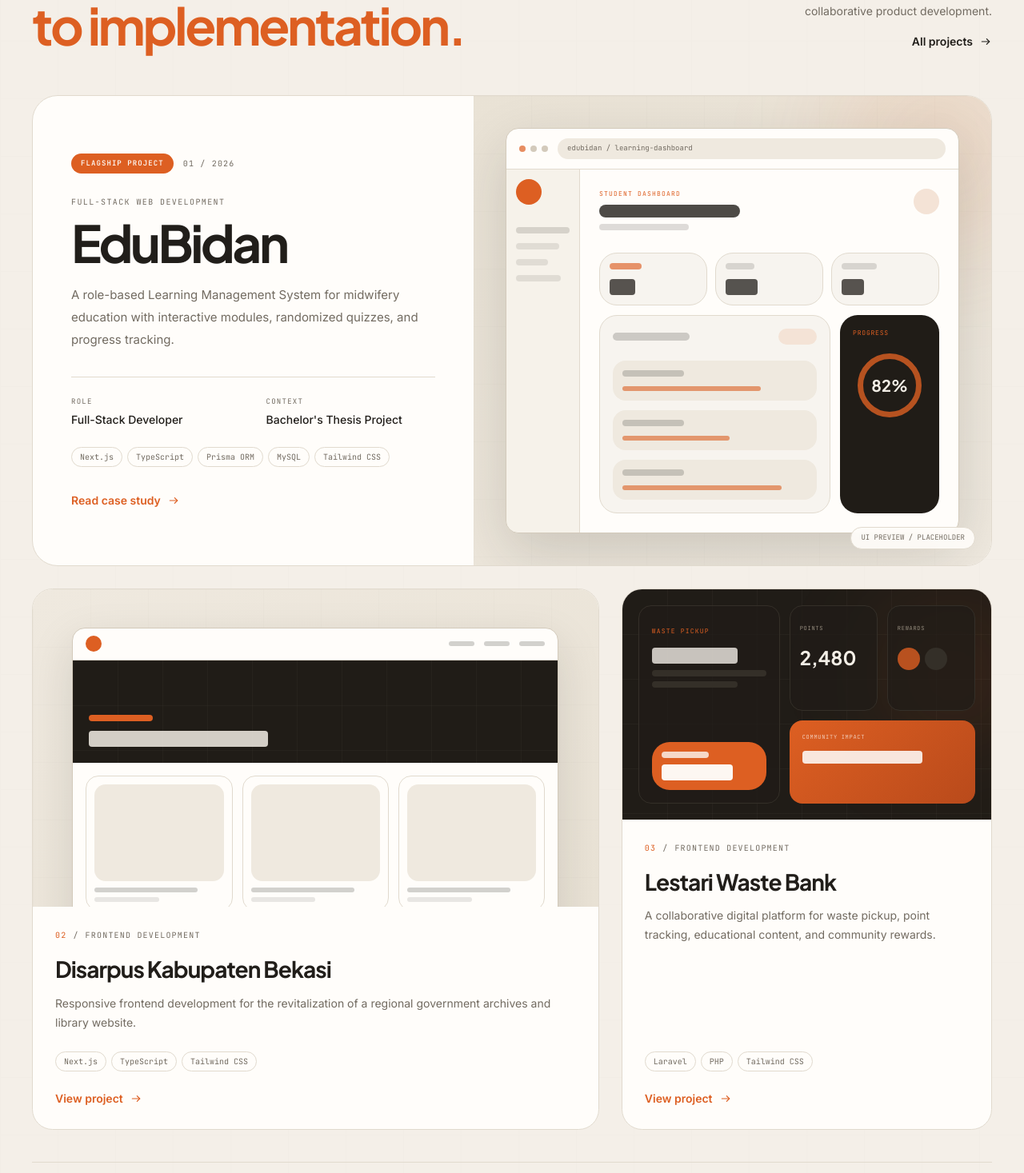
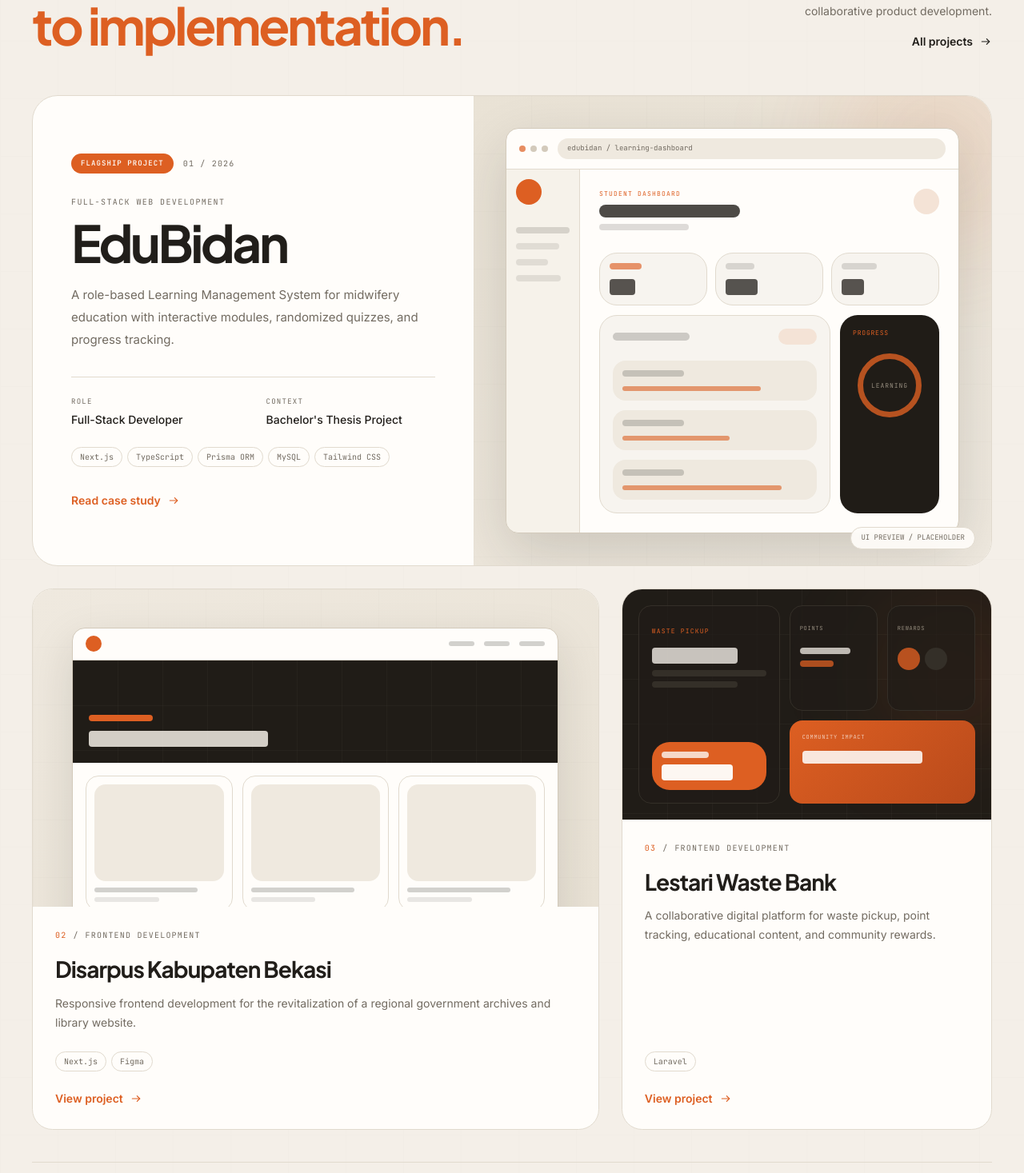
Before and after one commit to sceptzrion/portfolio, a Next.js app: page / in a window 1280 px wide. Shown: the part 1323-2790 px from the top of the page at 80% size. Built offline with nearby package versions, Linux system fonts and the light colour scheme.

Commit message:
refactor: clean up navbar comments and adjust project year format

```diff
--- a/src/components/layout/navbar.tsx
+++ b/src/components/layout/navbar.tsx
@@ -71,10 +71,6 @@ export default function Navbar() {
       );
     };
   }, []);
-
-  /* -------------------------------------------------------
-     Close mobile menu after route change
-     ------------------------------------------------------- */
 
   /* -------------------------------------------------------
      Close mobile menu if viewport becomes desktop
--- a/src/components/sections/home/about-preview.tsx
+++ b/src/components/sections/home/about-preview.tsx
@@ -182,7 +182,7 @@ export default function AboutPreview() {
                   (focus) => (
                     <span
                       key={focus}
-                      className="rounded-full border border-border bg-card px-3 py-2 text-xs font-medium text-foreground transition-[border-color,background-color,color] duration-300 hover:border-primary/50 hover:bg-primary-soft hover:text-primary"
+                      className="rounded-full border border-border bg-card px-3 py-2 text-xs font-medium text-foreground"
                     >
                       {focus}
                     </span>
--- a/src/components/sections/home/selected-work.tsx
+++ b/src/components/sections/home/selected-work.tsx
@@ -149,8 +149,8 @@ function EduBidanVisual() {
                   </p>
 
                   <div className="mx-auto mt-5 grid size-20 place-items-center rounded-full border-[7px] border-primary/80">
-                    <span className="font-display text-xl font-bold">
-                      82%
+                    <span className="font-mono text-[8px] uppercase tracking-[0.12em] text-feature-muted">
+                        Learning
                     </span>
                   </div>
                 </div>
@@ -252,9 +252,10 @@ function LestariVisual() {
                 Points
               </span>
 
-              <p className="mt-3 font-display text-2xl font-bold text-feature-foreground">
-                2,480
-              </p>
+              <div className="mt-4 space-y-2">
+                <span className="block h-2 w-3/4 rounded-full bg-feature-foreground/75" />
+                <span className="block h-2 w-1/2 rounded-full bg-primary/75" />
+              </div>
             </div>
 
             <div className="rounded-2xl border border-feature-border bg-feature/70 p-3">
@@ -294,7 +295,9 @@ function SecondaryProjectCard({
       href={`/projects/${project.slug}`}
       className="group flex h-full flex-col overflow-hidden rounded-[1.6rem] border border-border bg-card transition-[transform,border-color,box-shadow] duration-500 hover:-translate-y-1 hover:border-primary/40 hover:shadow-[0_24px_65px_rgb(33_30_26/0.10)]"
     >
-      {visual}
+      <div aria-hidden="true">
+        {visual}
+      </div>
 
       <div className="flex flex-1 flex-col p-6 sm:p-7">
         <div className="flex flex-wrap items-center gap-x-2 gap-y-1 font-mono text-[10px] uppercase tracking-[0.12em] text-muted-foreground">
@@ -460,8 +463,10 @@ export default function SelectedWork() {
               </span>
             </div>
 
-            {/* Visual */}
-            <EduBidanVisual />
+            {/* Decorative project preview */}
+            <div aria-hidden="true">
+              <EduBidanVisual />
+            </div>
           </div>
         </Link>
 
--- a/src/data/projects.ts
+++ b/src/data/projects.ts
@@ -40,11 +40,9 @@ export const featuredProjects = [
     category: "Frontend Development",
     context: "Professional Internship",
     role: "Web Developer Intern",
-    year: "2025",
+    year: "2025 — 2026",
     tech: [
       "Next.js",
-      "TypeScript",
-      "Tailwind CSS",
       "Figma",
     ],
   },
@@ -60,8 +58,6 @@ export const featuredProjects = [
     year: "2024",
     tech: [
       "Laravel",
-      "PHP",
-      "Tailwind CSS",
     ],
   },
 ] as const satisfies readonly FeaturedProject[];
```
